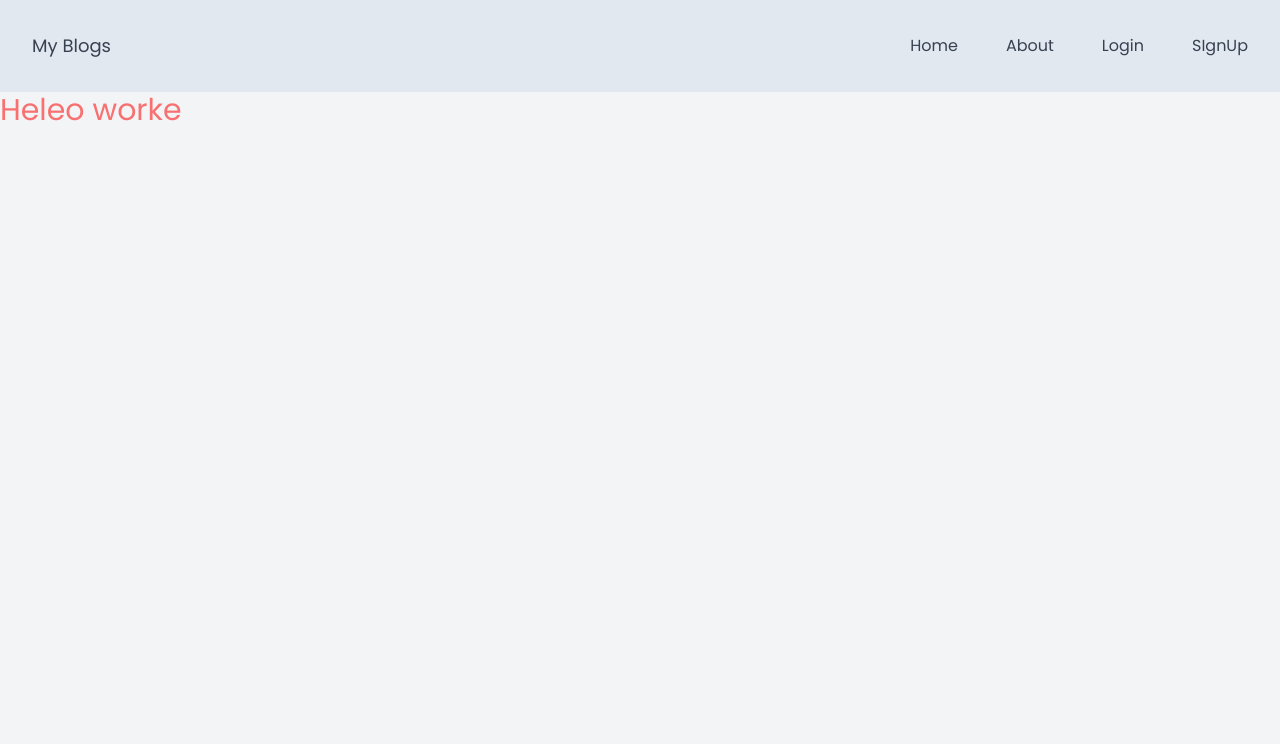
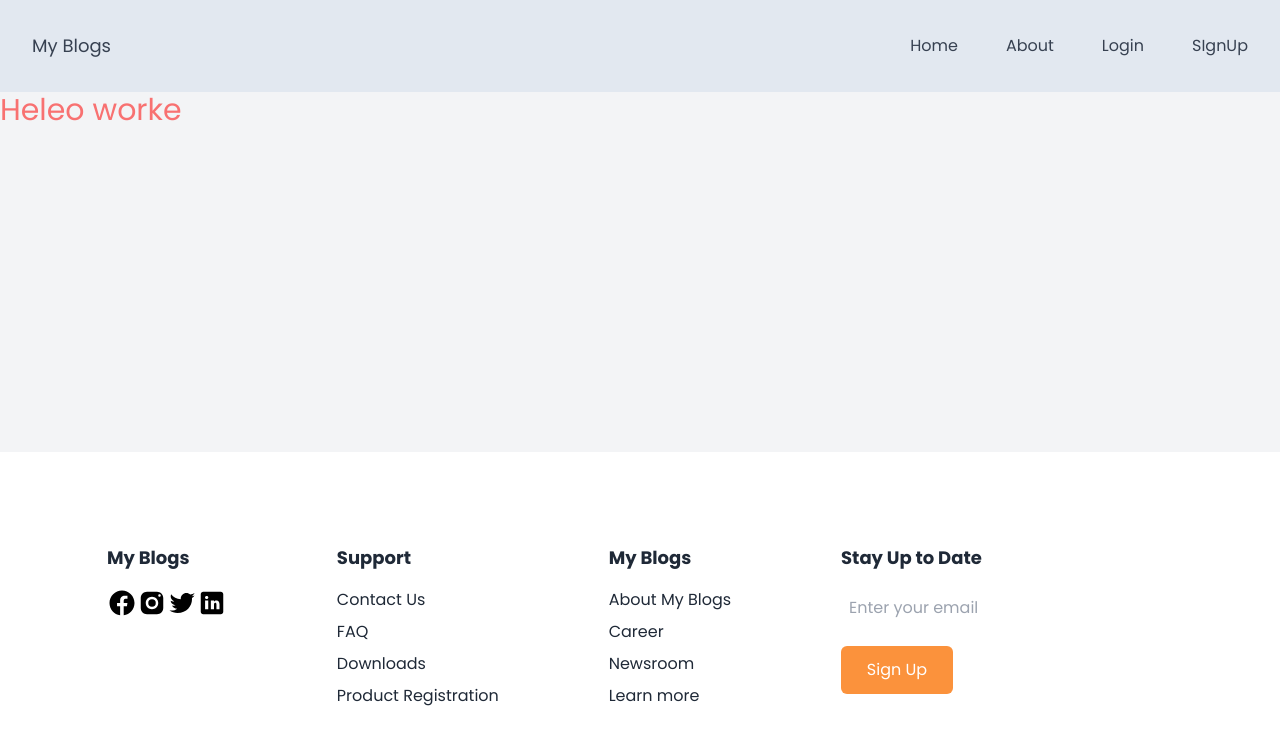
Before and after one commit to Sujan-Koirala021/eventique, a React (Vite) app in the folder client/: page / in a window 1280 px wide. Shown: the top 744 px of the page. Built offline with nearby package versions, Linux system fonts and the light colour scheme.

Commit message:
Beautiful footer

```diff
--- a/client/src/App.jsx
+++ b/client/src/App.jsx
@@ -1,6 +1,6 @@
 import React, {useState} from 'react'
 import NavBar from './components/NavBar'
-
+import Footer from './components/Footer'
 
 function App() {
 
@@ -8,6 +8,7 @@ function App() {
     <>
     <NavBar/>
     <div className='text-3xl text-red-400'>Heleo  worke</div>
+    <Footer/>
     </>
   )
 }
--- /dev/null
+++ b/client/src/components/Footer.jsx
@@ -0,0 +1,61 @@
+import React from 'react';
+
+function Footer() {
+    return (
+        <div className='absolute inset-x-0 bottom-0 text-gray-800 bg-white py-10'>
+            <div className='flex flex-col md:flex-row justify-around m-6 p-7'>
+                <div className='flex flex-col mb-6 md:mb-0'>
+                    <div className='font-bold text-lg mb-4'>
+                        My Blogs
+                    </div>
+                    <div className='flex flex-row justify-around'>
+                        <svg xmlns="http://www.w3.org/2000/svg" x="0px" y="0px" width="30" height="30" viewBox="0 0 24 24">
+                            <path d="M12,2C6.477,2,2,6.477,2,12c0,5.013,3.693,9.153,8.505,9.876V14.65H8.031v-2.629h2.474v-1.749 c0-2.896,1.411-4.167,3.818-4.167c1.153,0,1.762,0.085,2.051,0.124v2.294h-1.642c-1.022,0-1.379,0.969-1.379,2.061v1.437h2.995 l-0.406,2.629h-2.588v7.247C18.235,21.236,22,17.062,22,12C22,6.477,17.523,2,12,2z"></path>
+                        </svg>
+                        <svg xmlns="http://www.w3.org/2000/svg" x="0px" y="0px" width="30" height="30" viewBox="0 0 24 24">
+                            <path d="M 8 3 C 5.239 3 3 5.239 3 8 L 3 16 C 3 18.761 5.239 21 8 21 L 16 21 C 18.761 21 21 18.761 21 16 L 21 8 C 21 5.239 18.761 3 16 3 L 8 3 z M 18 5 C 18.552 5 19 5.448 19 6 C 19 6.552 18.552 7 18 7 C 17.448 7 17 6.552 17 6 C 17 5.448 17.448 5 18 5 z M 12 7 C 14.761 7 17 9.239 17 12 C 17 14.761 14.761 17 12 17 C 9.239 17 7 14.761 7 12 C 7 9.239 9.239 7 12 7 z M 12 9 A 3 3 0 0 0 9 12 A 3 3 0 0 0 12 15 A 3 3 0 0 0 15 12 A 3 3 0 0 0 12 9 z"></path>
+                        </svg>
+                        <svg xmlns="http://www.w3.org/2000/svg" x="0px" y="0px" width="30" height="30" viewBox="0 0 24 24">
+                            <path d="M22,3.999c-0.78,0.463-2.345,1.094-3.265,1.276c-0.027,0.007-0.049,0.016-0.075,0.023c-0.813-0.802-1.927-1.299-3.16-1.299 c-2.485,0-4.5,2.015-4.5,4.5c0,0.131-0.011,0.372,0,0.5c-3.353,0-5.905-1.756-7.735-4c-0.199,0.5-0.286,1.29-0.286,2.032 c0,1.401,1.095,2.777,2.8,3.63c-0.314,0.081-0.66,0.139-1.02,0.139c-0.581,0-1.196-0.153-1.759-0.617c0,0.017,0,0.033,0,0.051 c0,1.958,2.078,3.291,3.926,3.662c-0.375,0.221-1.131,0.243-1.5,0.243c-0.26,0-1.18-0.119-1.426-0.165 c0.514,1.605,2.368,2.507,4.135,2.539c-1.382,1.084-2.341,1.486-5.171,1.486H2C3.788,19.145,6.065,20,8.347,20 C15.777,20,20,14.337,20,8.999c0-0.086-0.002-0.266-0.005-0.447C19.995,8.534,20,8.517,20,8.499c0-0.027-0.008-0.053-0.008-0.08 c-0.003-0.136-0.006-0.263-0.009-0.329c0.79-0.57,1.475-1.281,2.017-2.091c-0.725,0.322-1.503,0.538-2.32,0.636 C20.514,6.135,21.699,4.943,22,3.999z"></path>
+                        </svg>
+                        <svg xmlns="http://www.w3.org/2000/svg" x="0px" y="0px" width="30" height="30" viewBox="0 0 24 24">
+    <path d="M19,3H5C3.895,3,3,3.895,3,5v14c0,1.105,0.895,2,2,2h14c1.105,0,2-0.895,2-2V5C21,3.895,20.105,3,19,3z M9,17H6.477v-7H9 V17z M7.694,8.717c-0.771,0-1.286-0.514-1.286-1.2s0.514-1.2,1.371-1.2c0.771,0,1.286,0.514,1.286,1.2S8.551,8.717,7.694,8.717z M18,17h-2.442v-3.826c0-1.058-0.651-1.302-0.895-1.302s-1.058,0.163-1.058,1.302c0,0.163,0,3.826,0,3.826h-2.523v-7h2.523v0.977 C13.93,10.407,14.581,10,15.802,10C17.023,10,18,10.977,18,13.174V17z"></path>
+</svg>
+                    </div>
+                </div>
+                <div className='flex flex-col mb-6 md:mb-0'>
+                    <div className='font-bold text-lg mb-4'>Support</div>
+                    <div className='mb-2'>Contact Us</div>
+                    <div className='mb-2'>FAQ</div>
+                    <div className='mb-2'>Downloads</div>
+                    <div>Product Registration</div>
+                </div>
+                <div className='flex flex-col mb-6 md:mb-0'>
+                    <div className='font-bold text-lg mb-4'>My Blogs</div>
+                    <div className='mb-2'>About My Blogs</div>
+                    <div className='mb-2'>Career</div>
+                    <div className='mb-2'>Newsroom</div>
+                    <div>Learn more</div>
+                </div>
+                <div className=''>
+                    <div className='font-bold text-lg mb-4'>Stay Up to Date</div>
+                    <form className='flex flex-col'>
+                        <input
+                            type="text"
+                            placeholder='Enter your email'
+                            className='border-b-2 border-white bg-transparent mb-4 p-2 outline-none focus:border-orange-400 transition-all duration-300'
+                        />
+                        <button
+                            className="bg-orange-400 text-white py-3 px-6 w-28 rounded-md hover:bg-orange-500 transition-all duration-300"
+                            type='submit'
+                        >
+                            Sign Up
+                        </button>
+                    </form>
+                </div>
+            </div>
+        </div>
+    );
+}
+
+export default Footer;
```
